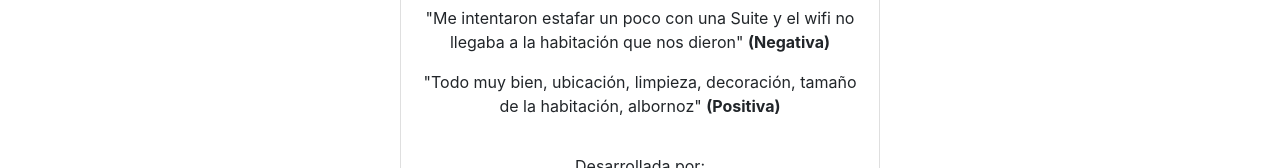
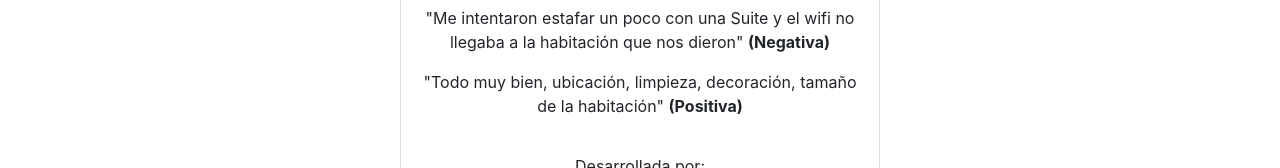
Before and after one commit to EdisonBedoya98/ReactRestAPIDjango, a React (Create React App) app: page / in a window 1280 px wide. Shown: the part 782-950 px from the top of the page. Built offline with nearby package versions, Linux system fonts and the light colour scheme.

Commit message:
caracteristicas nuevas de la GUI

```diff
--- a/src/App.js
+++ b/src/App.js
@@ -43,7 +43,7 @@ function App() {
 
    </Card.Text>
             <Card.Text>
-              "Todo muy bien, ubicación, limpieza, decoración, tamaño de la habitación, albornoz" <b>(Positiva)</b>
+              "Todo muy bien, ubicación, limpieza, decoración, tamaño de la habitación" <b>(Positiva)</b>
 
 
      </Card.Text>
```
